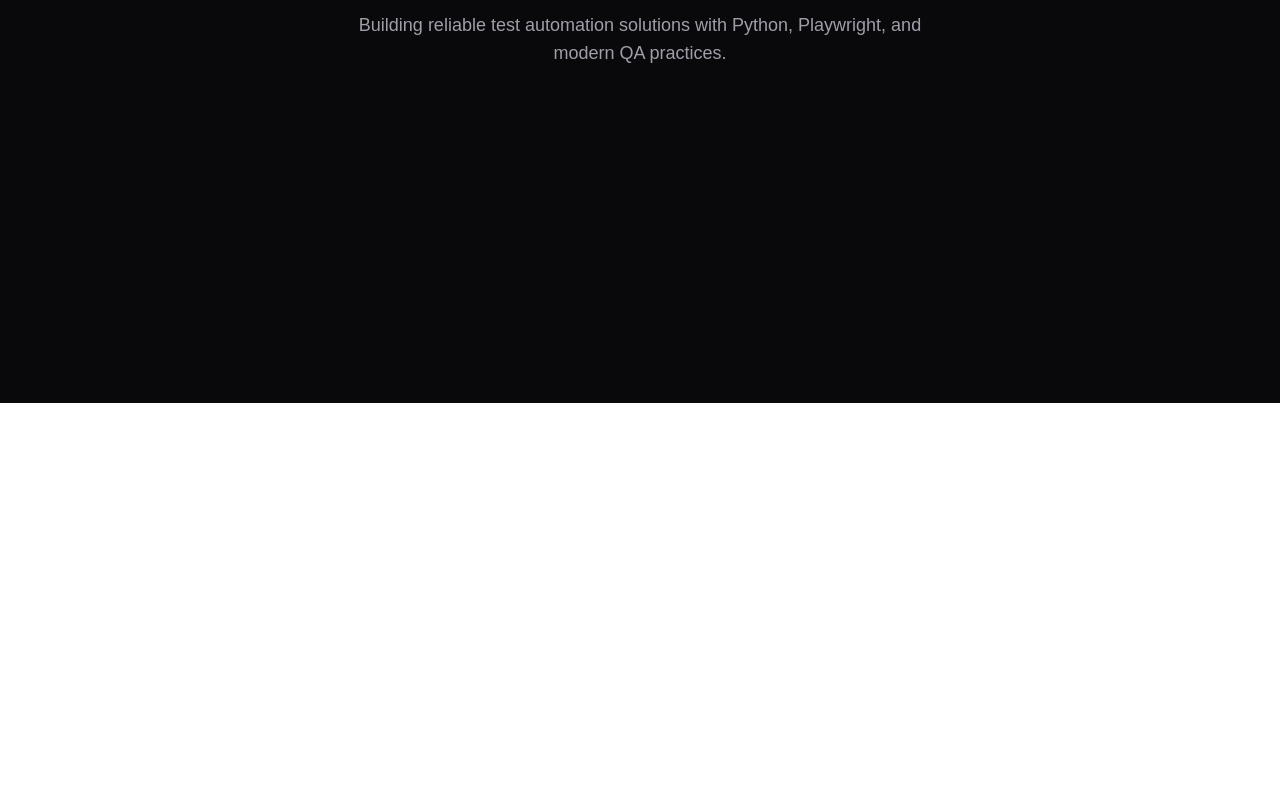
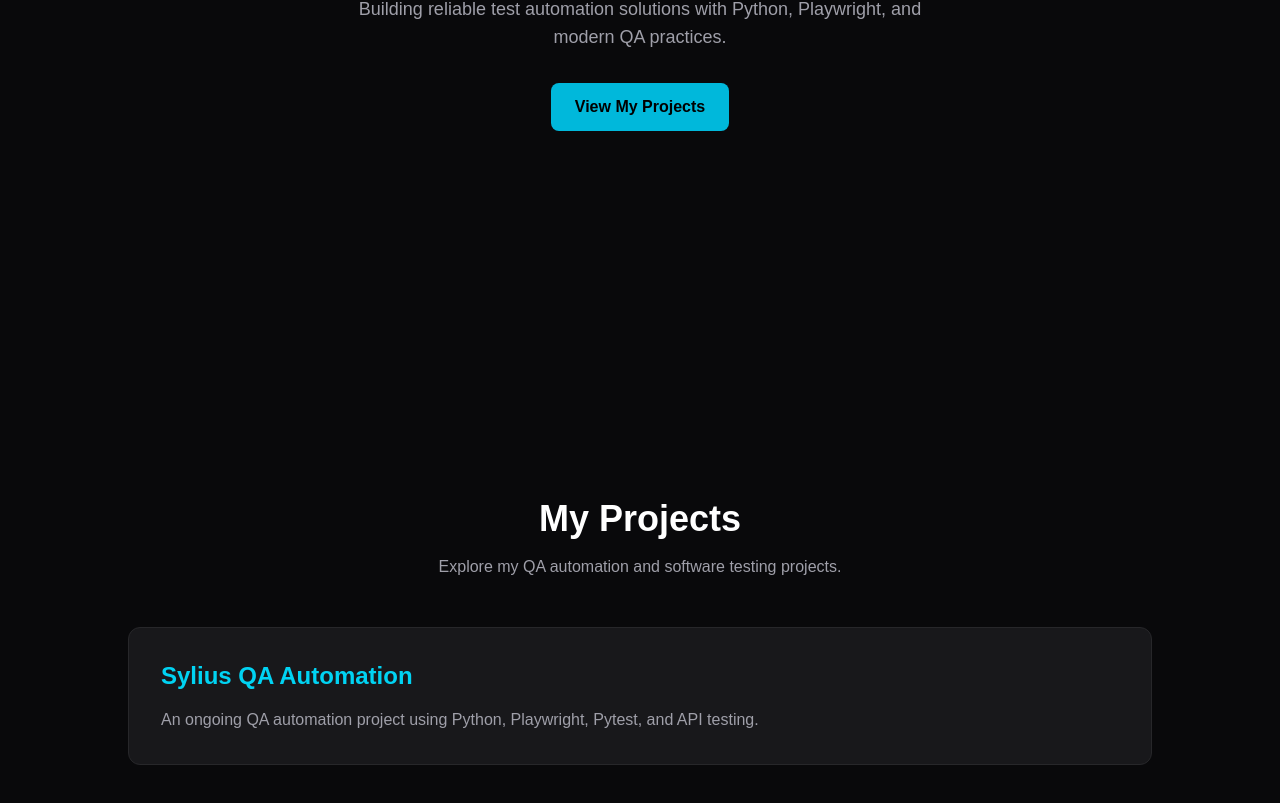
Before and after one commit to quality-krl/PersonalSite, a Next.js app: page / in a window 1280 px wide. Shown: the part 397-1200 px from the top of the page. Before the commit the page ends 800 px from the top, so only its background shows below. Built offline with nearby package versions, Linux system fonts and the light colour scheme.

Commit message:
feat: add projects section and portfolio navigation

```diff
--- a/app/page.tsx
+++ b/app/page.tsx
@@ -1,14 +1,64 @@
+
 export default function Home() {
   return (
-    <main className="flex min-h-screen flex-col items-center justify-center bg-zinc-950 px-6 text-white">
-      <h1 className="text-5xl font-bold tracking-tight">
-        QA Automation Engineer
-      </h1>
+    <main className="min-h-screen scroll-smooth bg-zinc-950 text-white">
 
-      <p className="mt-6 max-w-xl text-center text-lg text-zinc-400">
-        Building reliable test automation solutions
-        with Python, Playwright, and modern QA practices.
-      </p>
+      {/* Hero Section */}
+      <section className="flex min-h-screen flex-col items-center justify-center px-6 text-center">
+
+        <h1 className="text-5xl font-bold tracking-tight">
+          Kirill Kovalevski
+        </h1>
+
+        <h2 className="mt-4 text-2xl font-medium text-cyan-400">
+          QA Automation Engineer
+        </h2>
+
+        <p className="mt-6 max-w-xl text-lg text-zinc-400">
+          Building reliable test automation solutions
+          with Python, Playwright, and modern QA practices.
+        </p>
+
+        <a
+          href="#projects"
+          className="mt-8 rounded-lg bg-cyan-500 px-6 py-3 font-semibold text-black transition-colors hover:bg-cyan-400"
+        >
+          View My Projects
+        </a>
+
+      </section>
+
+      {/* Projects Section */}
+      <section
+        id="projects"
+        className="min-h-screen px-6 py-24"
+      >
+        <div className="mx-auto max-w-5xl">
+
+          <h2 className="text-center text-4xl font-bold">
+            My Projects
+          </h2>
+
+          <p className="mt-4 text-center text-zinc-400">
+            Explore my QA automation and software testing projects.
+          </p>
+
+          <div className="mt-12 rounded-xl border border-zinc-800 bg-zinc-900 p-8">
+
+            <h3 className="text-2xl font-semibold text-cyan-400">
+              Sylius QA Automation
+            </h3>
+
+            <p className="mt-4 text-zinc-400">
+              An ongoing QA automation project using Python,
+              Playwright, Pytest, and API testing.
+            </p>
+
+          </div>
+
+        </div>
+      </section>
+
     </main>
   );
 }
```
